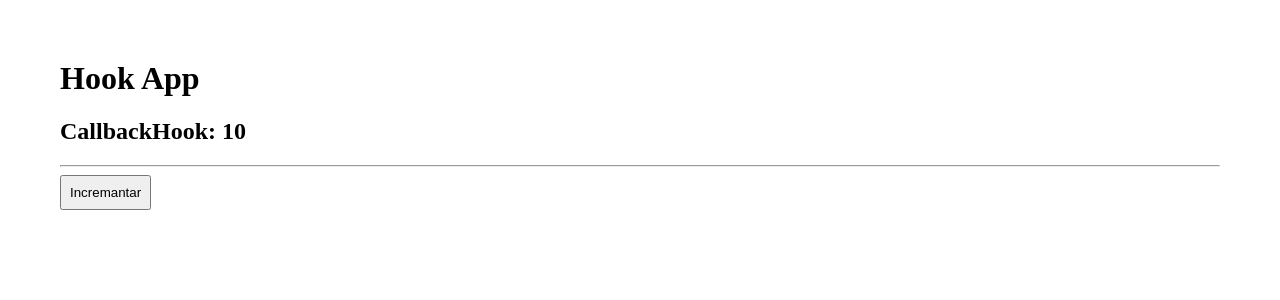
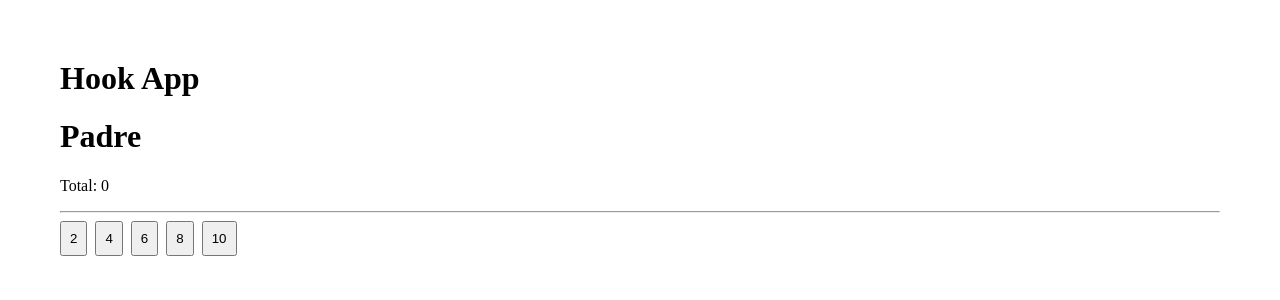
Before and after one commit to Ariel2911/hook-app, a React (Vite) app: page / in a window 1280 px wide. Shown: the top 300 px of the page. Built offline with nearby package versions, Linux system fonts and the light colour scheme.

Commit message:
Agrega <Padre /> y <Hijo />

```diff
--- /dev/null
+++ b/src/07-tarea-memo/Hijo.jsx
@@ -0,0 +1,14 @@
+import { memo } from 'react';
+
+export const Hijo = memo(({ numero, incrementar }) => {
+  console.log('  Me volví a generar :(  ');
+
+  return (
+    <button
+      className="btn btn-primary mr-3"
+      onClick={() => incrementar(numero)}
+    >
+      {numero}
+    </button>
+  );
+});
--- /dev/null
+++ b/src/07-tarea-memo/Padre.jsx
@@ -0,0 +1,30 @@
+import { useCallback } from 'react';
+import { Hijo } from './Hijo';
+import { useState } from 'react';
+
+export const Padre = () => {
+  const numeros = [2, 4, 6, 8, 10];
+  const [valor, setValor] = useState(0);
+
+  const incrementar = useCallback((num) => {
+    setValor((valor) => valor + num);
+  }, []);
+
+  //   const incrementar = (num) => {
+  //     setValor(valor + num);
+  //   };
+
+  return (
+    <div>
+      <h1>Padre</h1>
+      <p> Total: {valor} </p>
+
+      <hr />
+
+      {numeros.map((n) => (
+        <Hijo key={n} numero={n} incrementar={incrementar} />
+      ))}
+      {/* <Hijo /> */}
+    </div>
+  );
+};
--- a/src/HookApp.jsx
+++ b/src/HookApp.jsx
@@ -7,7 +7,8 @@
 // import { Layout } from './05-useLayoutEffect/Layout';
 // import { Memorize } from './06-momos/Memorize';
 // import { MemoHook } from './06-momos/MemoHook';
-import { CallbackHook } from './06-momos/CallbackHook';
+// import { CallbackHook } from './06-momos/CallbackHook';
+import { Padre } from './07-tarea-memo/Padre';
 
 export const HookApp = () => {
   return (
@@ -22,7 +23,8 @@
       {/* <Layout /> */}
       {/* <Memorize /> */}
       {/* <MemoHook /> */}
-      <CallbackHook />
+      {/* <CallbackHook /> */}
+      <Padre />
     </>
   );
 };
```
